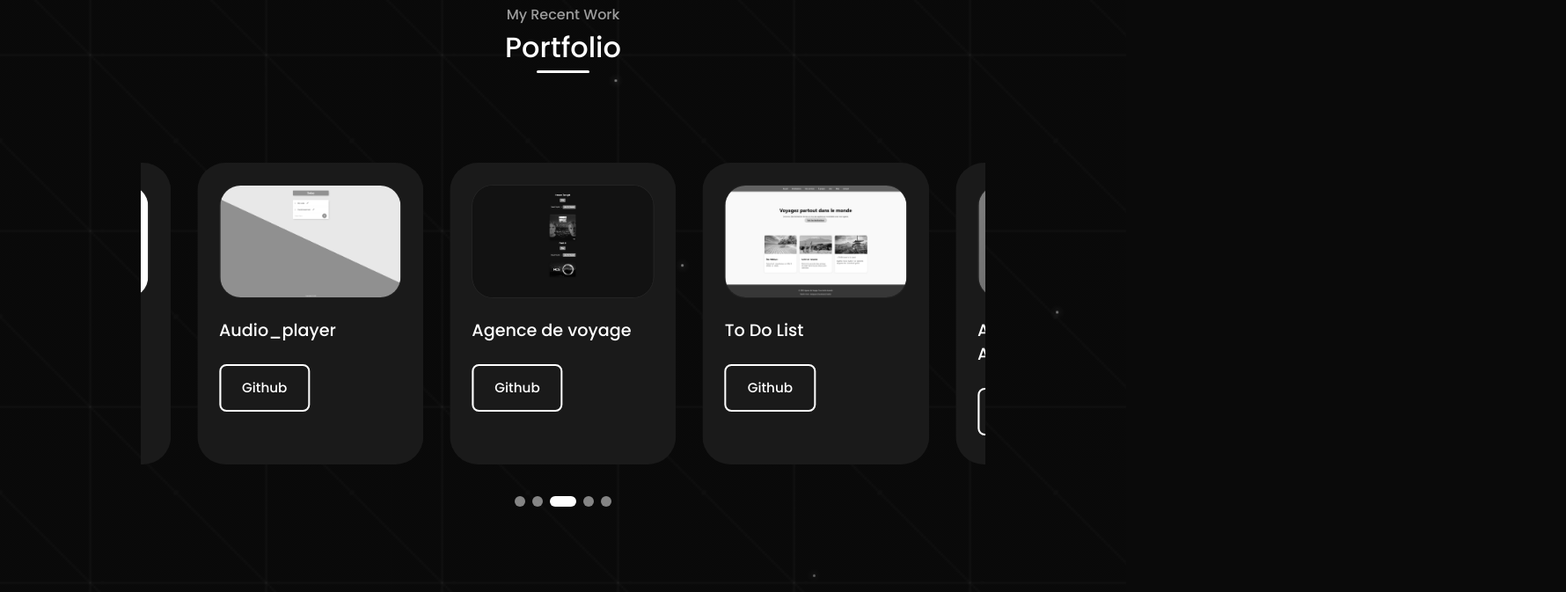
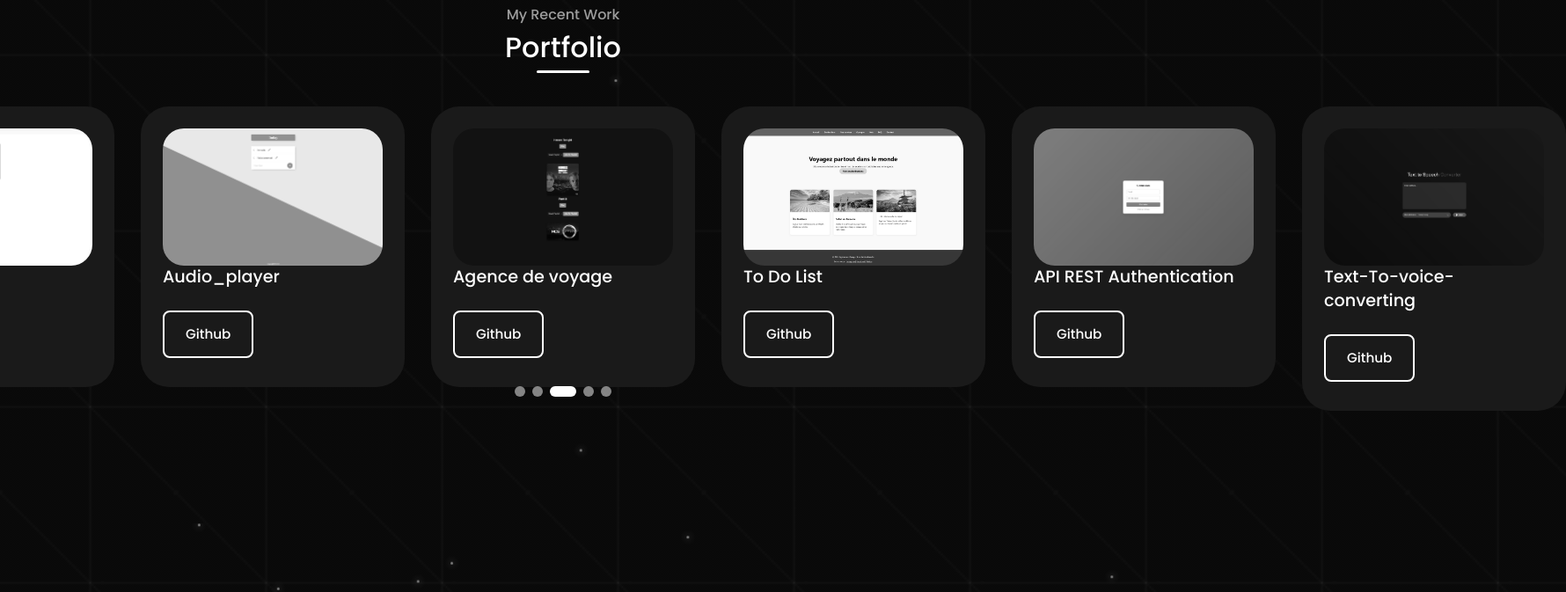
Before and after one commit to Hani19000/Portfolio-Hani, a React (Vite) app in the folder frontend/: page / in a window 1280 px wide. Shown: the part 4440-5113 px from the top of the page at 88% size, 1780 px wide, since content can reach past the window. Built offline with nearby package versions, Linux system fonts and the light colour scheme.

Commit message:
mise a jours

```diff
--- a/frontend/src/components/portfolio/portfolio.css
+++ b/frontend/src/components/portfolio/portfolio.css
@@ -1,10 +1,15 @@
 /* ================= PORTFOLIO - VERSION CORRIGÉE AVEC GRAYSCALE INVERSÉ ================= */
 
+body {
+    overflow-x: hidden;
+}
+
 .container.portfolio__container {
-  display: grid;
-  grid-template-columns: repeat(3, 1fr);
-  gap: 2.5rem;
-  padding: 4rem;
+    width: var(--container-width-lg);
+    margin: 0 auto;
+    /* Supprime display: grid ici si tu utilises Swiper ! */
+    overflow: visible !important; /* Permet aux ombres de ne pas être coupées */
+    position: relative;
 }
 
 .portfolio__items {
@@ -13,10 +18,12 @@
     border-radius: 2rem;
     border: 1px solid transparent;
     transition: var(--transition);
-  position: relative;
-  overflow: hidden;
     display: flex;
     flex-direction: column;
+    height: 100%; /* Important pour que toutes les cartes aient la même taille */
+    user-select: none;
+    /* Fix Performance : Empêche les calculs de peinture inutiles */
+    contain: content;
 }
 
 .portfolio__items::before {
@@ -44,13 +51,10 @@ will-change: transform;
 
 /* ============== IMAGE - GRAYSCALE INVERSÉ ============== */
 .portfolio__items-image {
+    aspect-ratio: 16/10;
+    width: 100%;
+    overflow: hidden;
     border-radius: 1.5rem;
-  overflow: hidden;
-  margin-bottom: 1.5rem;
-  position: relative;
-  aspect-ratio: 16/10;
-  background: var(--color-bg);
-  border: 1px solid var(--border-color);
 }
 
 .portfolio__items-image::after {
```
Lines whose indentation alone changed are shown as unchanged.
